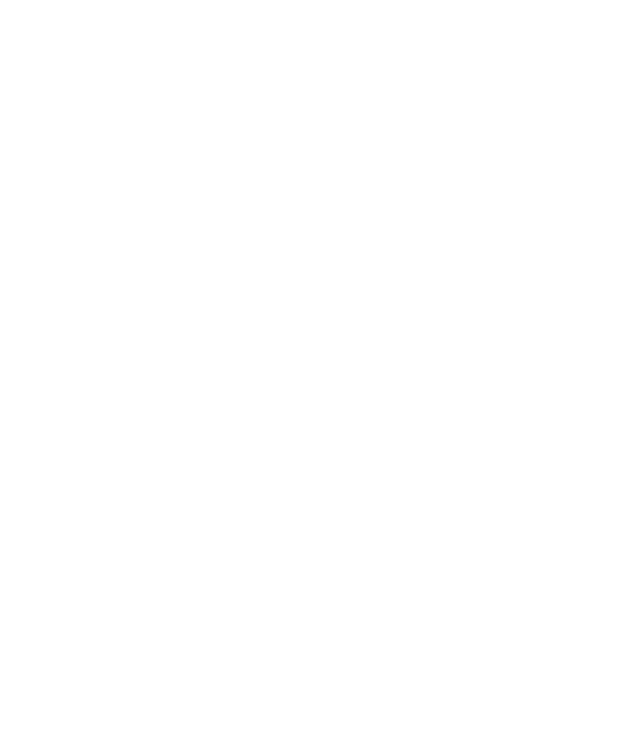
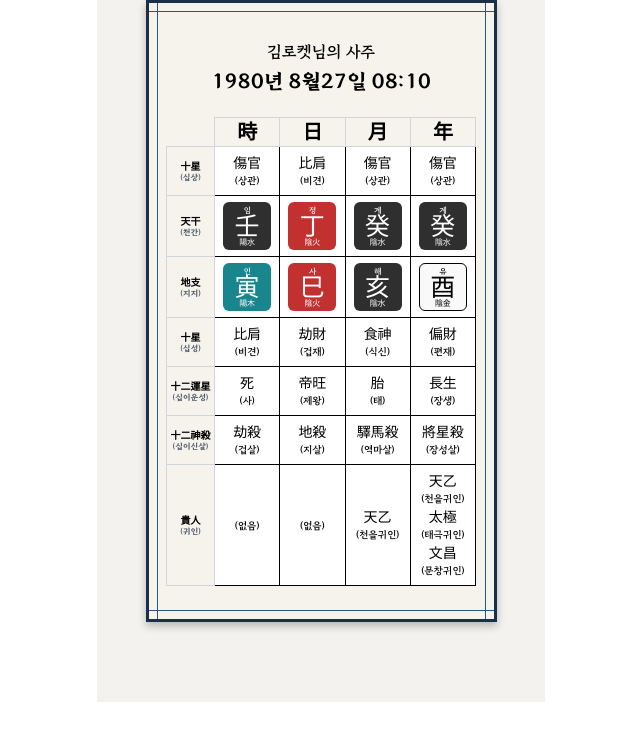
Before and after one commit to fromnowwon/rocket-ai-fe-assignment, a Next.js app: page / in a window 1280 px wide. Shown: the top 740 px of the page, without its empty margins (319-959 px from the left). Built offline with nearby package versions, Linux system fonts and the light colour scheme.

Commit message:
feat: 테이블 섹션 추가

```diff
--- /dev/null
+++ b/components/saju/SajuTable.tsx
@@ -0,0 +1,123 @@
+import { sajuData } from "@/data/sajuData";
+import { Column, RowKey } from "@/types/saju";
+
+const rowHeaders: { label: string; key: RowKey }[] = [
+  { label: "十星\n(십상)", key: "십상" },
+  { label: "天干\n(천간)", key: "천간" },
+  { label: "地支\n(지지)", key: "지지" },
+  { label: "十星\n(십성)", key: "십성" },
+  { label: "十二運星\n(십이운성)", key: "십이운성" },
+  { label: "十二神殺\n(십이신살)", key: "십이신살" },
+  { label: "貴人\n(귀인)", key: "귀인" },
+];
+
+const colHeaders: Column[] = ["時", "日", "月", "年"];
+
+export default function SajuTable() {
+  return (
+    <table className="w-full table-fixed border-collapse">
+      <thead>
+        <tr>
+          <th className="w-12"></th>
+          {colHeaders.map((col) => (
+            <th
+              key={col}
+              className="border border-gray-300 font-bold text-center align-center text-xl"
+            >
+              {col}
+            </th>
+          ))}
+        </tr>
+      </thead>
+      <tbody>
+        {rowHeaders.map(({ label, key }) => (
+          <tr key={key}>
+            <th className="border border-gray-300 w-12 whitespace-pre-line text-center">
+              <div className="text-[10px] leading-tight">
+                {label.split("\n")[0]}
+              </div>
+              <div className="text-[8px] text-gray-600 leading-none">
+                {label.split("\n")[1]}
+              </div>
+            </th>
+            {colHeaders.map((col) => {
+              const cellData = sajuData[col]?.[key];
+
+              if (!cellData) {
+                return (
+                  <td
+                    key={col}
+                    className="border text-center align-middle bg-white"
+                  >
+                    <div className="w-full h-full flex items-center justify-center text-center text-[10px]">
+                      (없음)
+                    </div>
+                  </td>
+                );
+              }
+
+              return (
+                <td
+                  key={col}
+                  className="p-1.5 border text-center align-middle bg-white"
+                >
+                  <div className="w-full h-full flex flex-col items-center justify-center text-center">
+                    {cellData.map((item, i) => {
+                      const hasBg =
+                        ["천간", "지지"].includes(key) && item.bgColor;
+                      const isWhiteBg =
+                        item.bgColor?.toLowerCase() === "#f9f9f9";
+
+                      return (
+                        <div
+                          key={i}
+                          className={`flex flex-col items-center justify-center leading-[100%] ${
+                            hasBg
+                              ? "aspect-square w-full max-w-[48px] rounded-md"
+                              : ""
+                          }`}
+                          style={
+                            hasBg
+                              ? {
+                                  backgroundColor: item.bgColor,
+                                  color: isWhiteBg ? "#000" : "#fff",
+                                  border: isWhiteBg ? "1px solid #000" : "none",
+                                }
+                              : {}
+                          }
+                        >
+                          {item.texts.map((t, j) => {
+                            let textSizeClass = "text-[10px]";
+                            if (hasBg) {
+                              if (j === 0 && t.type === "phonetic")
+                                textSizeClass = "text-[8px]";
+                              else if (j === 1 && t.type === "character")
+                                textSizeClass = "text-[25px]";
+                              else if (j > 1 && t.type === "element")
+                                textSizeClass = "text-[8px]";
+                            } else {
+                              textSizeClass =
+                                t.type === "character"
+                                  ? "text-sm"
+                                  : "text-[10px]";
+                            }
+
+                            return (
+                              <div key={j} className={textSizeClass}>
+                                {t.value}
+                              </div>
+                            );
+                          })}
+                        </div>
+                      );
+                    })}
+                  </div>
+                </td>
+              );
+            })}
+          </tr>
+        ))}
+      </tbody>
+    </table>
+  );
+}
--- a/pages/index.tsx
+++ b/pages/index.tsx
@@ -1,3 +1,25 @@
+import SajuTable from "@/components/saju/SajuTable";
+
 export default function Home() {
-  return <main></main>;
+  return (
+    <main className="flex flex-col items-center max-w-md w-full mx-auto px-3 pb-20 bg-gray-light">
+      <section className="relative flex flex-col items-center w-full max-w-87.75 pt-10 pb-8.25 bg-ivory border-3 border-navy-deep shadow-custom">
+        <h2 className="text-center text-darkGray leading-[100%]">
+          김로켓님의 사주
+        </h2>
+        <p className="mt-3 font-bold text-xl text-center text-darkGray leading-[100%]">
+          1980년 8월27일 08:10
+        </p>
+
+        <div className="max-w-77.5 mt-6.5">
+          <SajuTable />
+        </div>
+
+        <div className="absolute left-0 right-0 top-2 h-[1px] bg-navy"></div>
+        <div className="absolute left-2 top-0 bottom-0 w-[1px] h-full bg-navy"></div>
+        <div className="absolute right-2 top-0 bottom-0 w-[1px] h-full bg-navy"></div>
+        <div className="absolute left-0 right-0 bottom-2 h-[1px] bg-navy"></div>
+      </section>
+    </main>
+  );
 }
```
